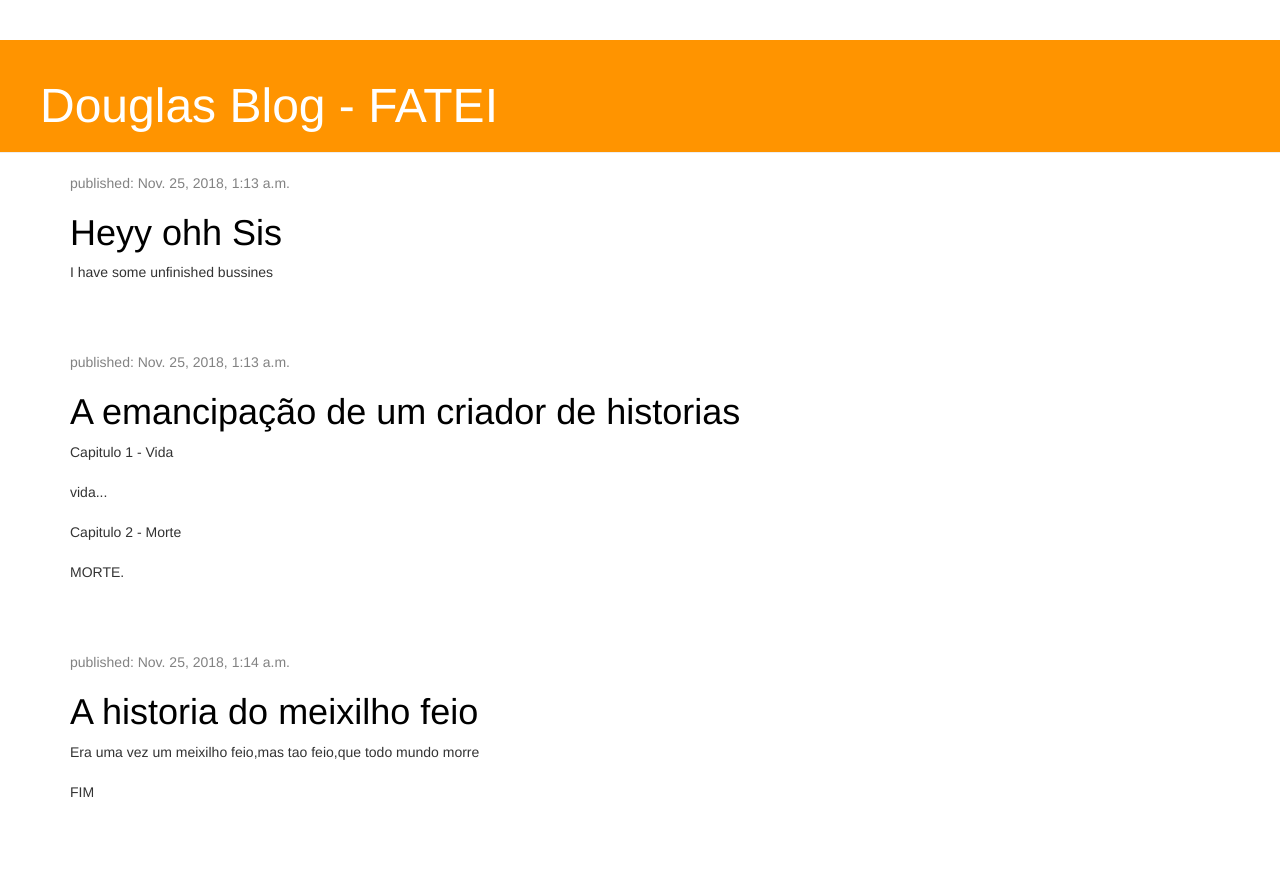
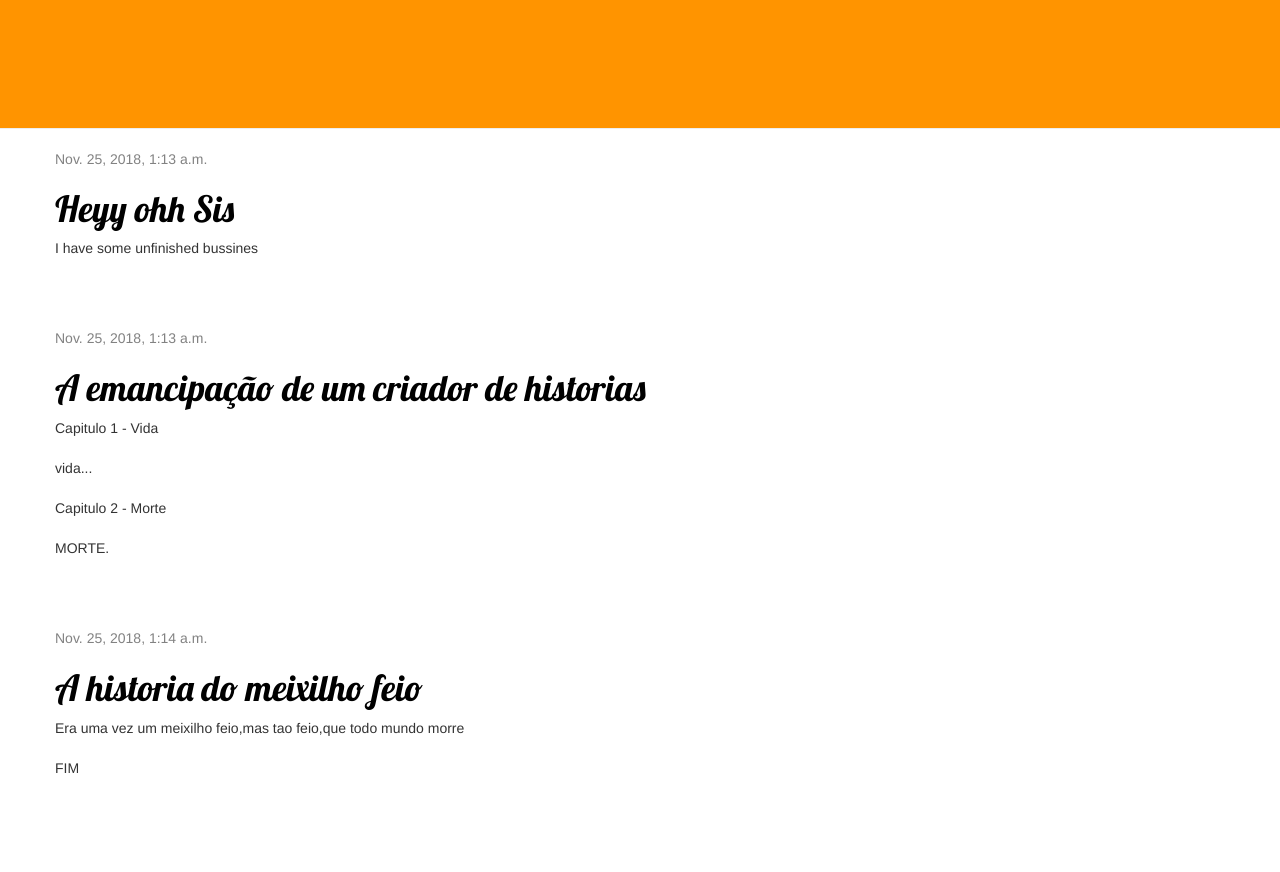
Before and after one commit to dougsfelipe/Django-Base, a Django app: page / in a window 1280 px wide. After the commit the page ends 773 px from the top, so only its background shows below. Run offline with Django 3.2, Linux system fonts and the light colour scheme; data comes from the database, SQL or seed files in the repository; some libraries are stand-ins or nearby versions.

Commit message:
Blocos HTML e edicao css

```diff
--- /dev/null
+++ b/blog/templates/blog/base.html
@@ -0,0 +1,42 @@
+<!DOCTYPE html>
+<html>
+<head>
+    <meta charset="utf-8" />
+    <meta http-equiv="X-UA-Compatible" content="IE=edge">
+    <title>
+        Blog FATEI
+    </title>
+    <meta name="viewport" content="width=device-width, initial-scale=1">
+    <link rel="stylesheet" type="text/css" media="screen" href="main.css" />
+    <script src="main.js"></script>
+</head>
+<body>
+        {% load static %}
+        <html>
+            <head>
+                <title>Blog Fatei</title>
+                <link rel="stylesheet" href="//maxcdn.bootstrapcdn.com/bootstrap/3.2.0/css/bootstrap.min.css">
+                <link rel="stylesheet" href="//maxcdn.bootstrapcdn.com/bootstrap/3.2.0/css/bootstrap-theme.min.css">
+                <link href='//fonts.googleapis.com/css?family=Lobster&subset=latin,latin-ext' rel='stylesheet' type='text/css'>
+                <link rel="stylesheet" href="{% static 'css/blog.css' %}">
+            </head>
+            <body>
+
+                    <div class="page-header">
+                            <marquee  scrollamount="100"><h1><a href="/">Douglas Blog</a></h1></marquee>
+                        </div>
+                        <div class="content container">
+                            <div class="row">
+                                <div class="col-md-8">
+                                {% block content %}
+                                {% endblock %}
+                                </div>
+                            </div>
+                        </div>
+
+
+
+            </body>
+        </html>
+</body>
+</html>
--- a/blog/templates/blog/post_list.html
+++ b/blog/templates/blog/post_list.html
@@ -1,38 +1,12 @@
-{% load static %}
-<!DOCTYPE html>
-
-<html>
-<head>
-    <meta charset="utf-8" />
-    <meta http-equiv="X-UA-Compatible" content="IE=edge">
-    <title>Page Title</title>
-    <meta name="viewport" content="width=device-width, initial-scale=1">
-    <link rel="stylesheet" href="{% static 'css/blog.css' %}">
-    <link rel="stylesheet" href="//maxcdn.bootstrapcdn.com/bootstrap/3.2.0/css/bootstrap.min.css">
-    <link href="//fonts.googleapis.com/css?family=Lobster&subset=latin,latin-ext" rel="stylesheet" type="text/css">
-    <link rel="stylesheet" href="//maxcdn.bootstrapcdn.com/bootstrap/3.2.0/css/bootstrap-theme.min.css">
-    <link rel="stylesheet" type="text/css" media="screen" href="main.css" />
-    <script src="main.js"></script>
-</head>
-<body>
-        <div class="page-header">
-                <h1><a href="/">Douglas Blog - FATEI</a></h1>
-            </div>
-
-    <div class="content container">
-            <div class="row">
-                <div class="col-md-8">
+{% extends 'blog/base.html' %}
+{% block content %}
     {% for post in posts %}
         <div class="post">
             <div class="date">
-                                <p>published: {{ post.published_date }}</p>
+                {{ post.published_date }}
             </div>
             <h1><a href="">{{ post.title }}</a></h1>
             <p>{{ post.text|linebreaksbr }}</p>
         </div>
     {% endfor %}
-                </div>
-            </div>
-        </div>
-</body>
-</html>
+{% endblock %}
```
Lines whose indentation alone changed are shown as unchanged.
